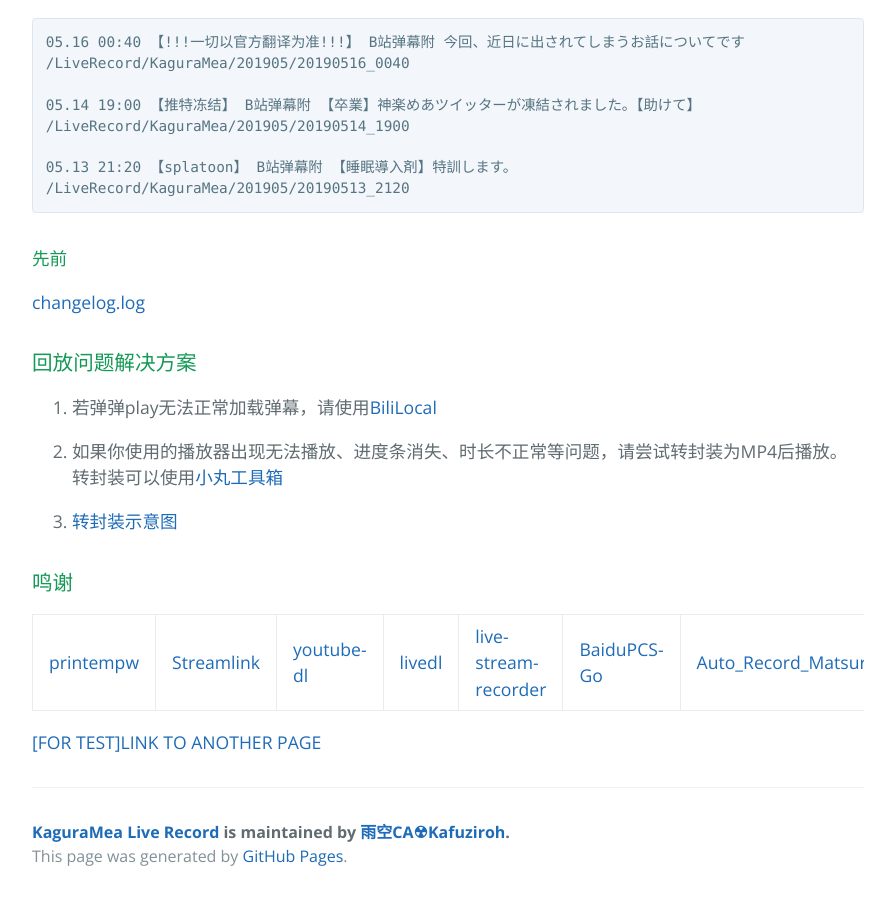
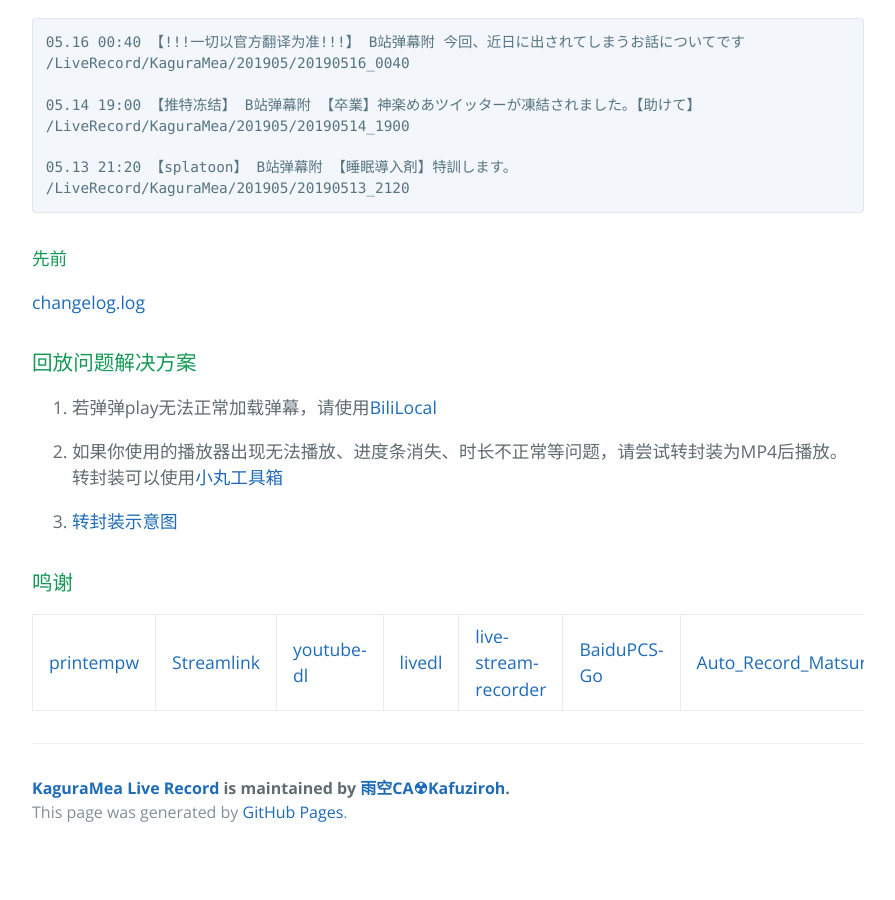
Before and after one commit to kaguramea-record/kaguramea-record.github.io, a Jekyll site: the page built from index.md, in a window 1280 px wide and 900 px high, scrolled down 1467 px. Shown: the whole window, without its empty margins (192-1087 px from the left). Built offline with Jekyll 4.4.1, drawn with Linux system fonts in a browser that asks for light colours; our own code applies the rules of GitHub Pages for plain Markdown files; after the commit the page ends 2323 px from its top, so only the background shows below that; some of the changed lines change nothing that is shown.

Commit message:
Damn fix

```diff
--- a/_layouts/default.html
+++ b/_layouts/default.html
@@ -15,7 +15,7 @@
     <meta charset="UTF-8">
 
 <title>KaguraMea Live Record | 神楽めあ 直播录像</title>
-<meta name="keywords" content="Kafuziroh, 雨空CA, かふう, DSRCA, DSR CA">
+<meta name="keywords" content="神楽めあ, KaguraMea, 录播, 直播录像, liverecord">
 <meta property="og:title" content="神楽めあ 直播录像" />
 <meta property="og:locale" content="zh_CN" />
 <meta name="description" content="神楽めあ 直播录像 录播发布站" />
--- a/index.md
+++ b/index.md
@@ -66,4 +66,4 @@ layout: default
 
 | [printempw](https://github.com/printempw){:target="_blank"} | [Streamlink](https://github.com/streamlink/streamlink){:target="_blank"} | [youtube-dl](https://github.com/ytdl-org/youtube-dl){:target="_blank"} | [livedl](https://github.com/himananiito/livedl){:target="_blank"} | [live-stream-recorder](https://github.com/printempw/live-stream-recorder){:target="_blank"} | [BaiduPCS-Go](https://github.com/iikira/BaiduPCS-Go){:target="_blank"} | [Auto_Record_Matsuri](https://github.com/fzxiao233/Auto_Record_Matsuri){:target="_blank"} | [B站录播机](http://live.weibo333.com/s/7viudi3BE){:target="_blank"} |
 
-[[FOR TEST]LINK TO ANOTHER PAGE](./another-page.html)
+<!--[[FOR TEST]LINK TO ANOTHER PAGE](./another-page.html)-->
```
